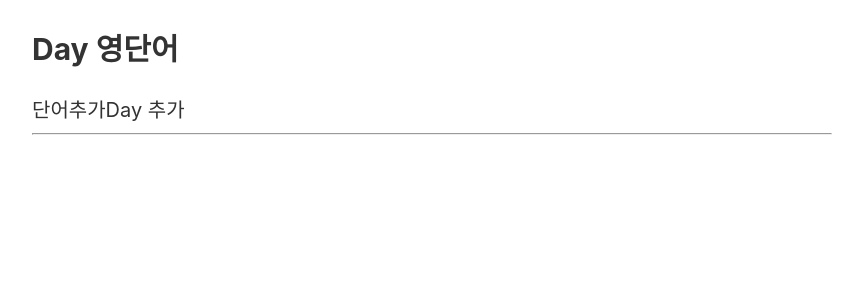
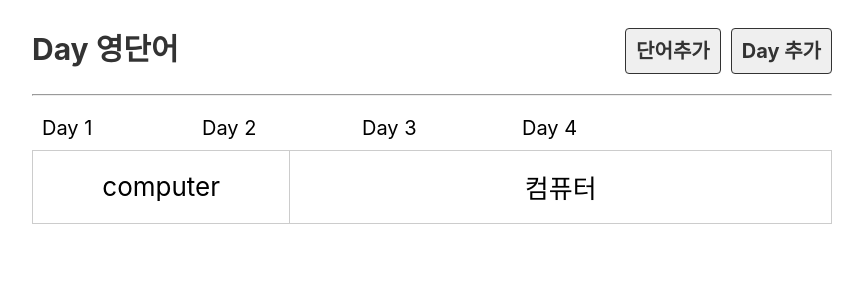
Before and after one commit to eunyeong1328/React-study, a React (Create React App) app in the folder react_workspace/myapp2/: page / in a window 1280 px wide. Shown: the top 300 px of the page, without its empty margins (208-1071 px from the left). Built offline with nearby package versions, Linux system fonts and the light colour scheme.

Commit message:
data processiong

```diff
--- a/react_workspace/myapp2/src/App.js
+++ b/react_workspace/myapp2/src/App.js
@@ -1,11 +1,15 @@
 import logo from './logo.svg';
 import './App.css';
 import Header from './components/Header';
+import DayList from './components/DayList'
+import WorldList from './components/WordlList';
 
 function App() {
   return (
     <div className="App">
       <Header />
+      <DayList />
+      <WorldList />
     </div>
   );
 }
--- /dev/null
+++ b/react_workspace/myapp2/src/components/DayList.js
@@ -0,0 +1,22 @@
+import { getByDisplayValue } from "@testing-library/react";
+import data from "../database/days.json"
+const DayList = () => {
+    return(
+        <div>
+            <ul className="list_day">
+                { data.days.map((day) => {
+                    return(
+                        <li key = {day.id}>
+                            Day {day.day}
+                        </li>
+                    )
+                })
+
+                }
+                <li></li>
+            </ul>
+        </div>
+    )
+}
+
+export default DayList;
--- a/react_workspace/myapp2/src/components/Header.js
+++ b/react_workspace/myapp2/src/components/Header.js
@@ -1,7 +1,7 @@
 const Header = () => {
     return(
-        <div>
-            <h2 className = "header">
+        <div className = "header">
+            <h2>
                 <a href ="/">Day 영단어</a>
             </h2>
             <div className="menu">
--- /dev/null
+++ b/react_workspace/myapp2/src/components/WordlList.js
@@ -0,0 +1,29 @@
+import data from "../database/words.json"
+
+const WorldList = () => {
+    const day = 3;
+    let WordlList = data.words.filter((word)=>{
+        return (word.day === day);
+    });
+
+    return(
+        <div>
+            <table>
+                <tbody>
+                    {
+                        WordlList.map((word)=>{
+                            return (
+                                <tr key = {word.id}>
+                                    <td>{word.eng}</td>
+                                    <td>{word.kor}</td>
+                                </tr>
+                            )
+                        })
+                    }
+                </tbody>
+            </table>
+        </div>
+    )
+}
+
+export default WorldList;
--- /dev/null
+++ b/react_workspace/myapp2/src/database/days.json
@@ -0,0 +1,20 @@
+{
+    "days" : [
+        {
+            "id" : 1,
+            "day" : 1
+        },
+        {
+            "id" : 2,
+            "day" : 2
+        },
+        {
+            "id" : 3,
+            "day" : 3
+        },
+        {
+            "id" : 4,
+            "day" : 4
+        }
+    ]
+}
--- /dev/null
+++ b/react_workspace/myapp2/src/database/words.json
@@ -0,0 +1,25 @@
+{
+    "words" : [
+        {
+            "id" : 1,
+            "day" : 1,
+            "eng" : "book",
+            "kor" : "책",
+            "isDone" : false
+        },
+        {
+            "id" : 2,
+            "day" : 2,
+            "eng" : "car",
+            "kor" : "차",
+            "isDone" : false
+        },
+        {
+            "id" : 3,
+            "day" : 3,
+            "eng" : "computer",
+            "kor" : "컴퓨터",
+            "isDone" : false
+        }
+    ]
+}
```
Also changed, not shown: react_workspace/myapp2/src/index.css (line endings or trailing spaces), 1 other file (tests, documents, lock files or other folders).
